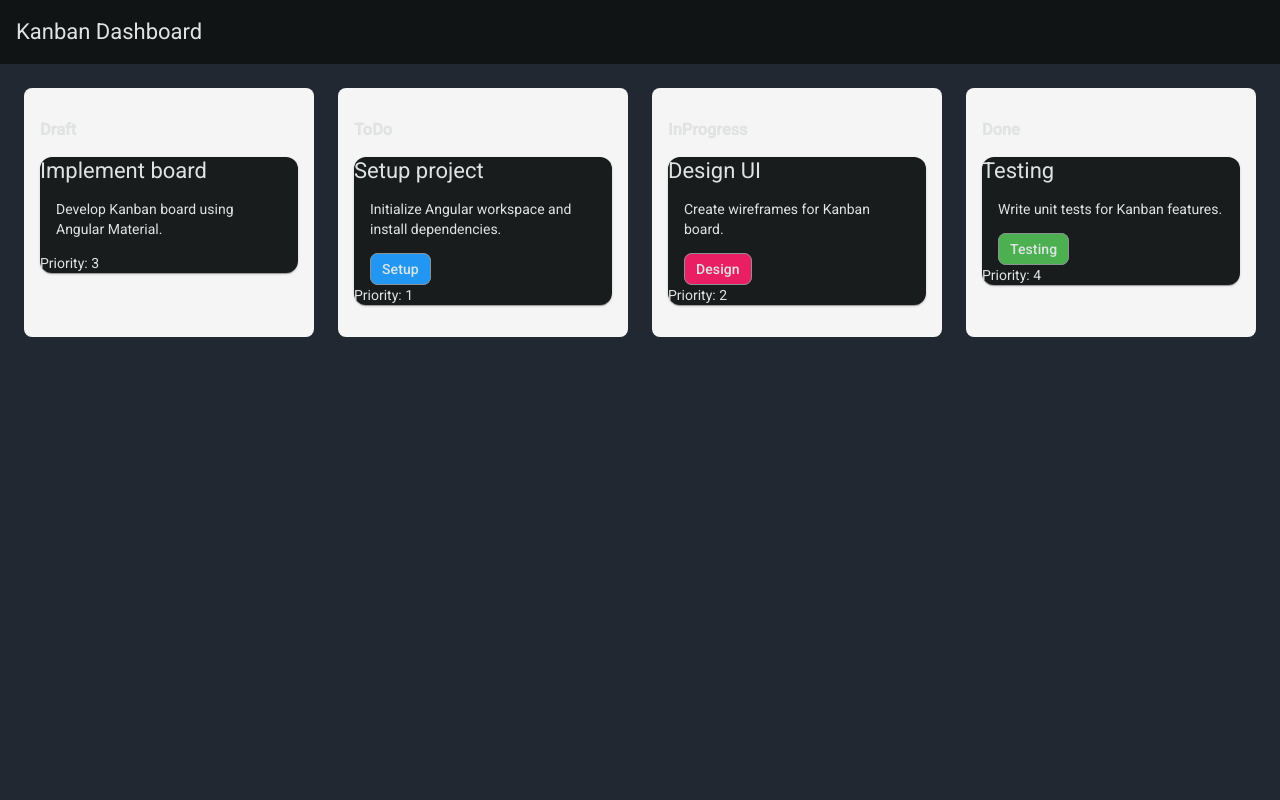
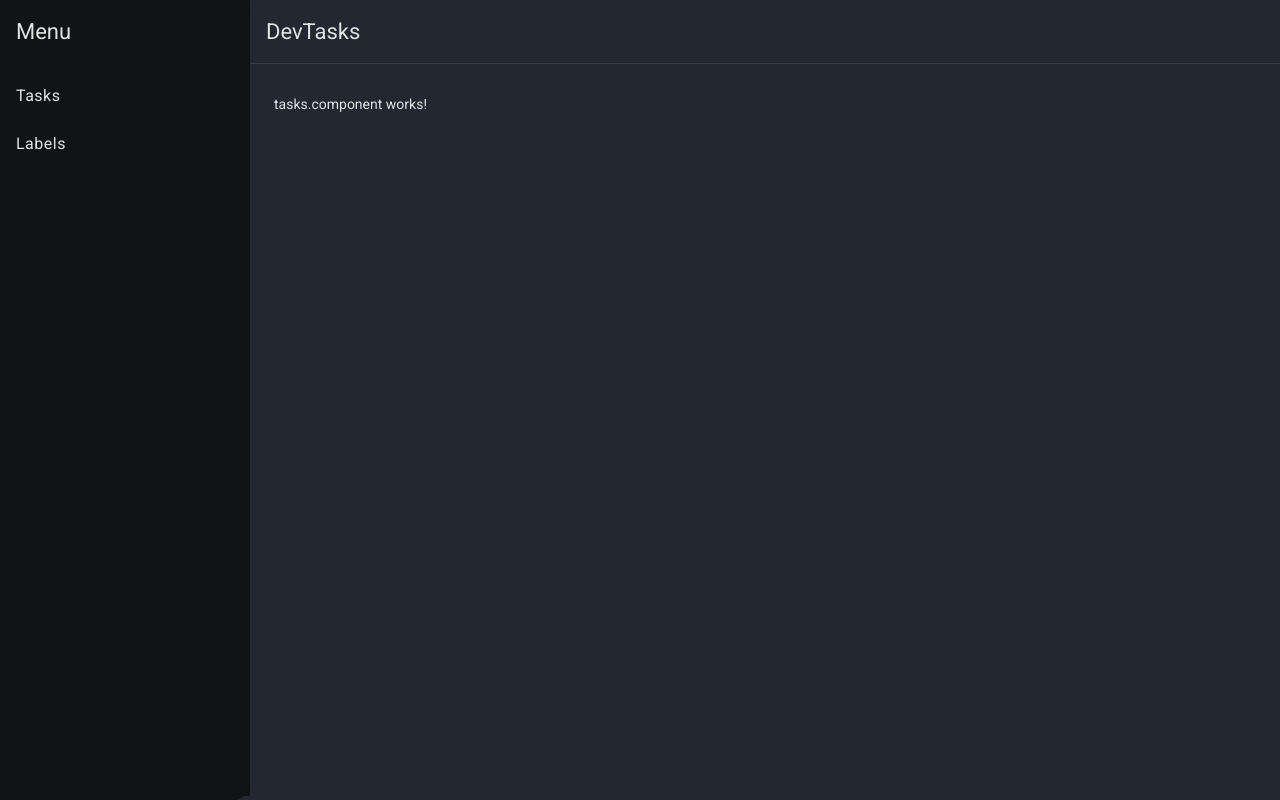
Before and after one commit to DlopezS98/ng-devtasks, an Angular app: page /login in a window 1280 px wide. Both pictures are taken after typing "name@example.com", "Sample123" into the empty fields and a click on the button "Login". Built offline with nearby package versions, Linux system fonts and the light colour scheme.

Commit message:
feat: refactor dashboard layout to use sidenav for improved navigation

```diff
--- a/src/app/pages/dashboard/dashboard.component.html
+++ b/src/app/pages/dashboard/dashboard.component.html
@@ -1,24 +1,29 @@
-<mat-toolbar color="primary">
-  <span>Kanban Dashboard</span>
-</mat-toolbar>
-<div class="kanban-board">
-  <div class="kanban-column" *ngFor="let status of statuses">
-    <h3>{{ status }}</h3>
-    <div *ngFor="let task of tasksByStatus[status]">
-      <mat-card class="kanban-task">
-        <mat-card-title>{{ task.title }}</mat-card-title>
-        <mat-card-content>
-          <p>{{ task.description }}</p>
-          <div class="labels">
-            <mat-chip-list>
-              <mat-chip *ngFor="let label of task.labels" [style.background]="label.color">{{ label.name }}</mat-chip>
-            </mat-chip-list>
-          </div>
-        </mat-card-content>
-        <mat-card-footer>
-          <span>Priority: {{ task.priority }}</span>
-        </mat-card-footer>
-      </mat-card>
+<mat-sidenav-container class="sidenav-container">
+  <mat-sidenav #drawer class="sidenav" fixedInViewport
+      [attr.role]="(isHandset$ | async) ? 'dialog' : 'navigation'"
+      [mode]="(isHandset$ | async) ? 'over' : 'side'"
+      [opened]="(isHandset$ | async) === false">
+    <mat-toolbar>Menu</mat-toolbar>
+    <mat-nav-list>
+      <a mat-list-item routerLink="/dashboard/tasks">Tasks</a>
+      <a mat-list-item routerLink="/dashboard/labels">Labels</a>
+    </mat-nav-list>
+  </mat-sidenav>
+  <mat-sidenav-content class="sidenav-content">
+    <mat-toolbar class="toolbar-toggle">
+      @if (isHandset$ | async) {
+        <button
+          type="button"
+          aria-label="Toggle sidenav"
+          matIconButton
+          (click)="drawer.toggle()">
+          <mat-icon aria-label="Side nav toggle icon">menu</mat-icon>
+        </button>
+      }
+      <span>DevTasks</span>
+    </mat-toolbar>
+    <div class="content">
+      <router-outlet></router-outlet>
     </div>
-  </div>
-</div>
+  </mat-sidenav-content>
+</mat-sidenav-container>
--- a/src/app/pages/dashboard/dashboard.component.scss
+++ b/src/app/pages/dashboard/dashboard.component.scss
@@ -1,18 +1,33 @@
-.kanban-board {
-  display: flex;
-  gap: 24px;
-  padding: 24px;
+.sidenav-container {
+  height: 100%;
+
+  .sidenav {
+    width: 250px;
+
+    .mat-toolbar {
+      background: inherit;
+
+      &.mat-primary {
+        position: sticky;
+        top: 0;
+        z-index: 1;
+      }
+    }
+  }
+
+  .sidenav-content {
+    .toolbar-toggle {
+      position: sticky;
+      top: 0;
+      z-index: 2;
+      background-color: #222831;
+      border-bottom: 1px solid #393e46;
+    }
+  }
+
+  .content {
+    padding: 16px 24px;
+    background-color: #222831;
+    min-height: calc(100vh - 100px);
+  }
 }
-.kanban-column {
-  flex: 1;
-  background: #f5f5f5;
-  border-radius: 8px;
-  padding: 16px;
-  min-width: 250px;
-}
-.kanban-task {
-  margin-bottom: 16px;
-}
-.labels {
-  margin-top: 8px;
-}
--- a/src/app/pages/dashboard/dashboard.component.ts
+++ b/src/app/pages/dashboard/dashboard.component.ts
@@ -1,31 +1,37 @@
-import { ChangeDetectionStrategy, Component, CUSTOM_ELEMENTS_SCHEMA } from '@angular/core';
-import { MatCardModule } from '@angular/material/card';
-import { MatChipsModule } from '@angular/material/chips';
+import { ChangeDetectionStrategy, Component, CUSTOM_ELEMENTS_SCHEMA, inject } from '@angular/core';
 import { MatToolbarModule } from '@angular/material/toolbar';
-import { CommonModule } from '@angular/common';
-import { TaskStatuses, TaskResponseDto } from '../../shared/models/task.model';
-import { KanbanService } from '../../shared/services/kanban.service';
+import { AsyncPipe, CommonModule } from '@angular/common';
+import { MatButtonModule } from '@angular/material/button';
+import { BreakpointObserver, Breakpoints } from '@angular/cdk/layout';
+import { map, Observable, shareReplay } from 'rxjs';
+import { MatSidenavModule } from '@angular/material/sidenav';
+import { MatListModule } from '@angular/material/list';
+import { RouterModule } from '@angular/router';
+import { MatIconModule } from '@angular/material/icon';
 
 @Component({
   selector: 'app-dashboard',
   templateUrl: './dashboard.component.html',
   styleUrls: ['./dashboard.component.scss'],
   imports: [
-    MatCardModule,
-    MatChipsModule,
     MatToolbarModule,
-    CommonModule
-  ],
+    CommonModule,
+    MatButtonModule,
+    MatSidenavModule,
+    MatListModule,
+    AsyncPipe,
+    RouterModule,
+    MatIconModule
+],
   schemas: [CUSTOM_ELEMENTS_SCHEMA],
   changeDetection: ChangeDetectionStrategy.OnPush
 })
 export class DashboardComponent {
-  statuses = Object.values(TaskStatuses);
-  tasksByStatus: { [key: string]: TaskResponseDto[] } = {};
+  private breakpointObserver = inject(BreakpointObserver);
 
-  constructor(private kanbanService: KanbanService) {
-    this.statuses.forEach(status => {
-      this.tasksByStatus[status] = this.kanbanService.getTasksByStatus(status as TaskStatuses);
-    });
-  }
+  isHandset$: Observable<boolean> = this.breakpointObserver.observe(Breakpoints.Handset)
+    .pipe(
+      map(result => result.matches),
+      shareReplay()
+    );
 }
```
